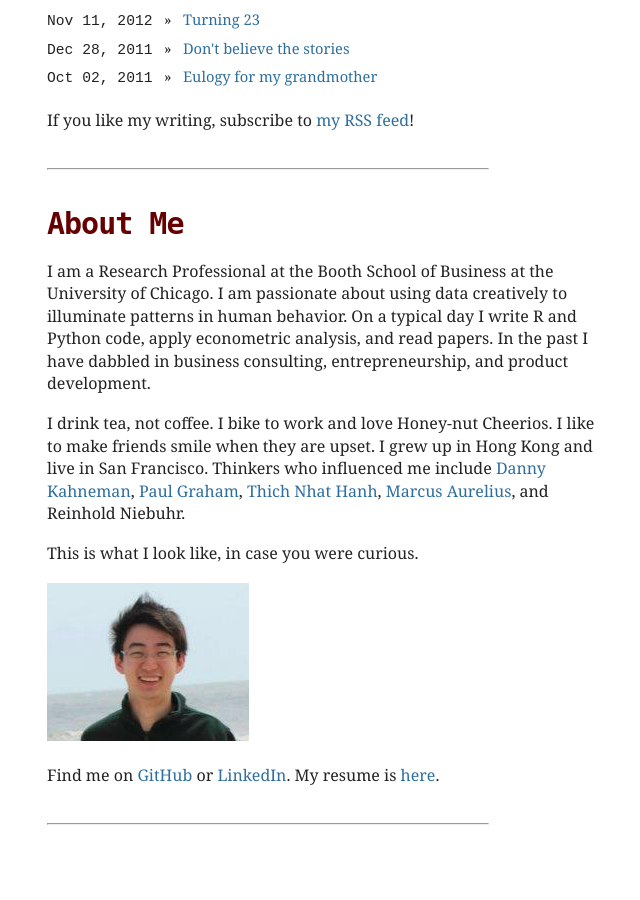
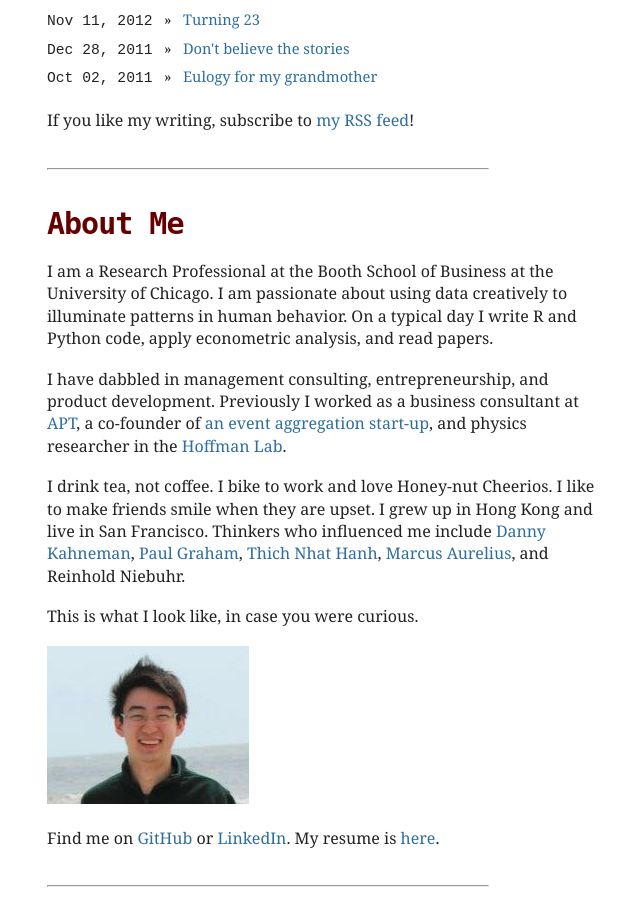
Before and after one commit to mbwong/mbwong.github.com, a Jekyll site: the page built from index.html, in a window 1280 px wide and 900 px high, scrolled down 1559 px. Shown: the whole window, without its empty margins (303-943 px from the left). Built offline with Jekyll 4.4.1, drawn with Linux system fonts in a browser that asks for light colours; before the commit the page ends 2420 px from its top, so only the background shows below that.

Commit message:
Update index.html

```diff
--- a/index.html
+++ b/index.html
@@ -70,7 +70,9 @@
 
 <h1 id="about" style="color:#660000; font-family: 'DejaVu Sans Mono', 'Courier New', monospace;">About Me</h1>
 
-<p>I am a Research Professional at the Booth School of Business at the University of Chicago. I am passionate about using data creatively to illuminate patterns in human behavior. On a typical day I write R and Python code, apply econometric analysis, and read papers. In the past I have dabbled in business consulting, entrepreneurship, and product development.
+<p>I am a Research Professional at the Booth School of Business at the University of Chicago. I am passionate about using data creatively to illuminate patterns in human behavior. On a typical day I write R and Python code, apply econometric analysis, and read papers.
+
+<p>I have dabbled in management consulting, entrepreneurship, and product development. Previously I worked as a business consultant at <a href="http://predictivetechnologies.com">APT</a>, a co-founder of <a href="http://eventplease.com">an event aggregation start-up</a>, and physics researcher in the <a href="http://hoffman.physics.harvard.edu/">Hoffman Lab</a>.
 
 <p>I drink tea, not coffee. I bike to work and love Honey-nut Cheerios. I like to make friends smile when they are upset. I grew up in Hong Kong and live in San Francisco. Thinkers who influenced me include <a href="http://www.vanityfair.com/culture/features/2011/12/michael-lewis-201112">Danny Kahneman</a>, <a href="http://www.paulgraham.com/love.html">Paul Graham</a>, <a href="http://www.amazon.com/Miracle-Mindfulness-Introduction-Practice-Meditation/dp/0807012394">Thich Nhat Hanh</a>, <a href="http://www.amazon.com/Emperors-Handbook-New-Translation-Meditations/dp/0743233832/ref=sr_1_1?s=books&ie=UTF8&qid=1361259042&sr=1-1&keywords=emperor%27s+handbook">Marcus Aurelius</a>, and Reinhold Niebuhr.
 
```
